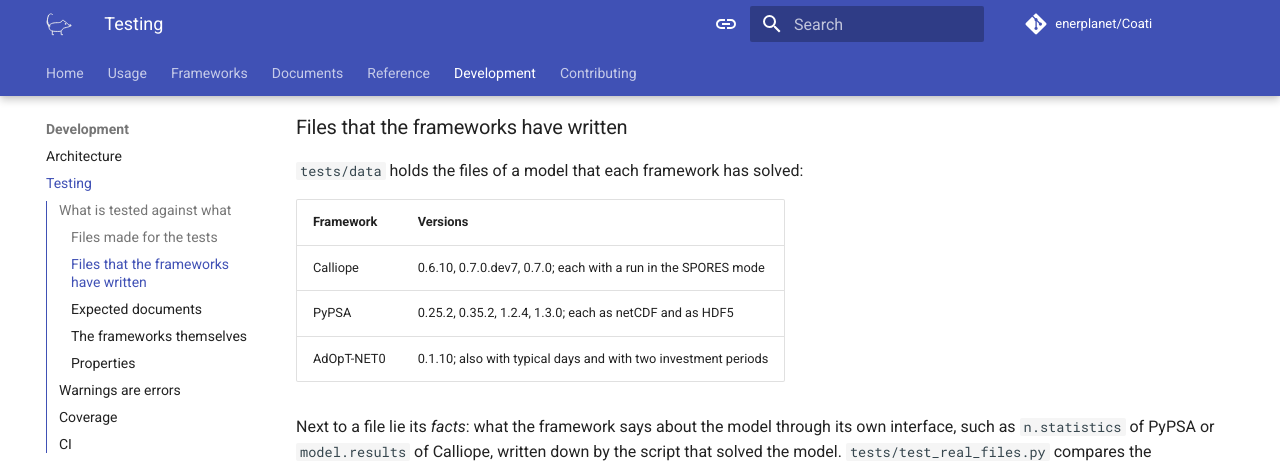
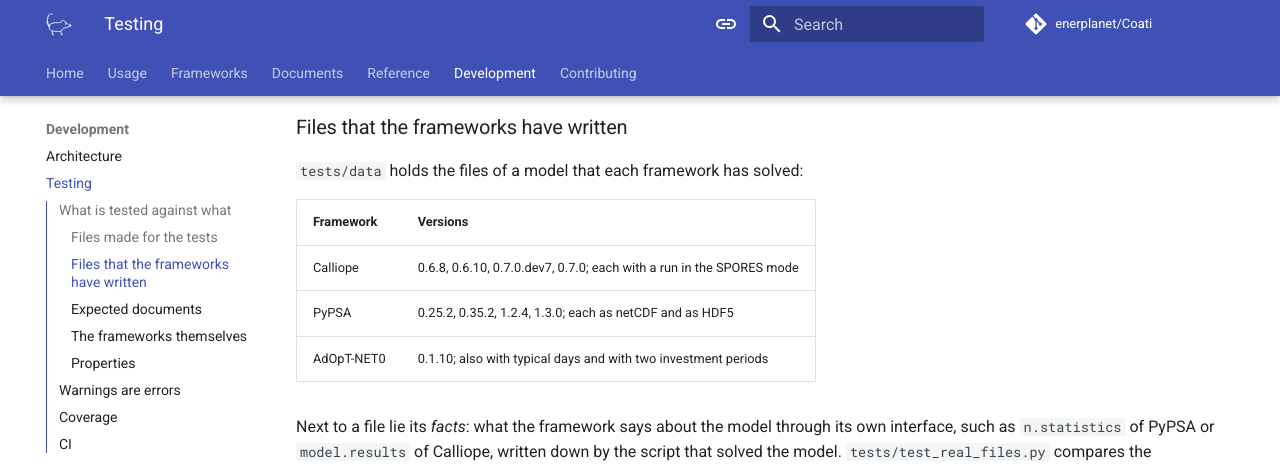
Before and after one commit to enerplanet/Coati, an MkDocs documentation site: the page built from docs/development/testing.md, in a window 1280 px wide and 900 px high, scrolled down 1591 px. Shown: the top 468 px of the window. Built offline with MkDocs 1.6.1 and Material for MkDocs 9.7.7, drawn with Linux system fonts in a browser that asks for light colours; comment, search, counter and statistics services are not loaded.

Commit message:
test(data): add the files of Calliope 0.6.8
MEME 0.1.0-alpha runs Calliope 0.6.8 as its target calliope-0.6. Solve the
model of the tests with that version too, in the SPORES mode as well, and
compare the documents with what Calliope says. The family calliope-v0-6
now lists 0.6.8 and 0.6.10 as tested, and so do the tables of the
documentation.

```diff
--- a/docs/development/testing.md
+++ b/docs/development/testing.md
@@ -58,7 +58,7 @@
 
 | Framework | Versions |
 |---|---|
-| Calliope | 0.6.10, 0.7.0.dev7, 0.7.0; each with a run in the SPORES mode |
+| Calliope | 0.6.8, 0.6.10, 0.7.0.dev7, 0.7.0; each with a run in the SPORES mode |
 | PyPSA | 0.25.2, 0.35.2, 1.2.4, 1.3.0; each as netCDF and as HDF5 |
 | AdOpT-NET0 | 0.1.10; also with typical days and with two investment periods |
 
```
Also changed, not shown: README.md (+1 -1 lines), docs/frameworks/overview.md (+1 -1 lines), docs/usage/cli.md (+1 -1 lines), 9 other files.
